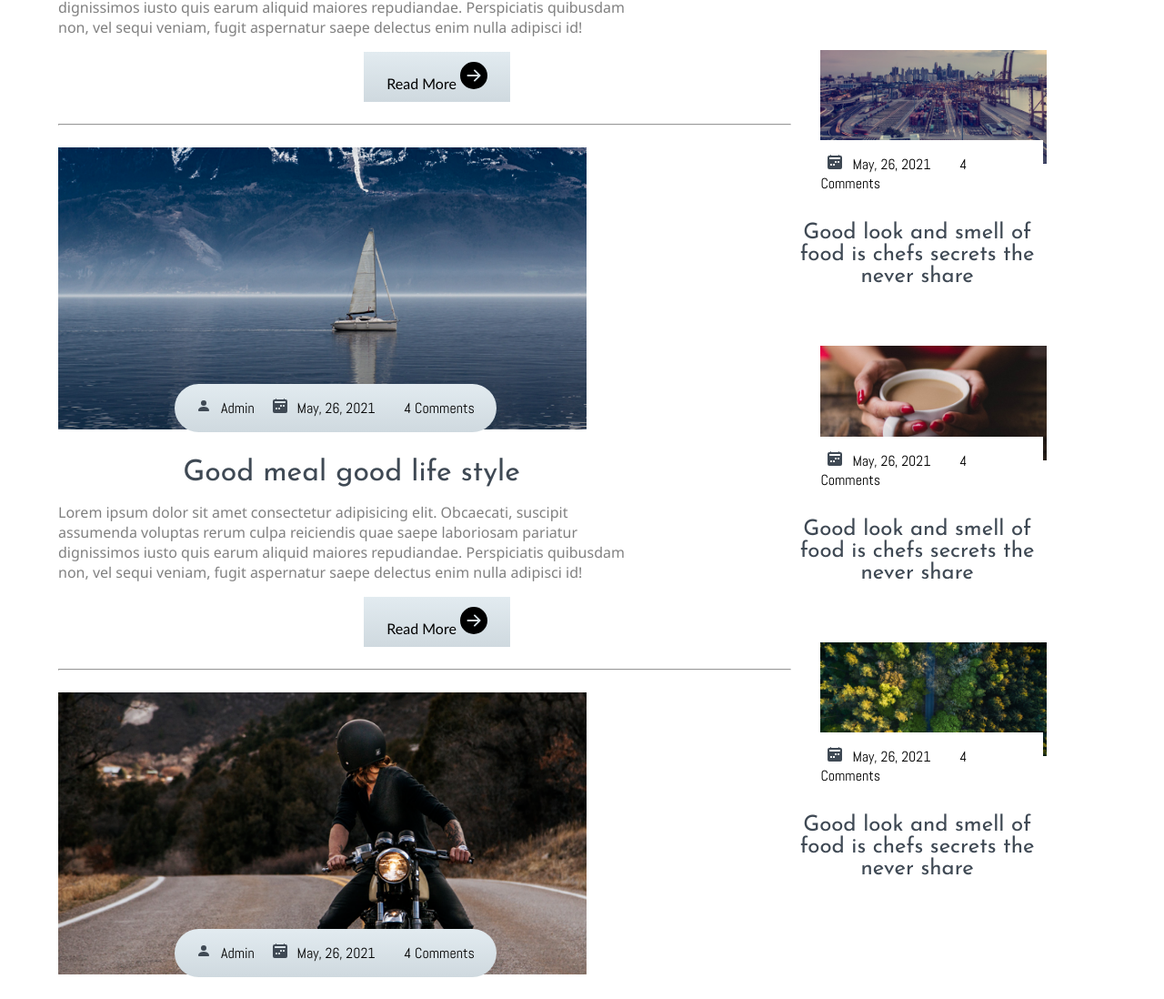
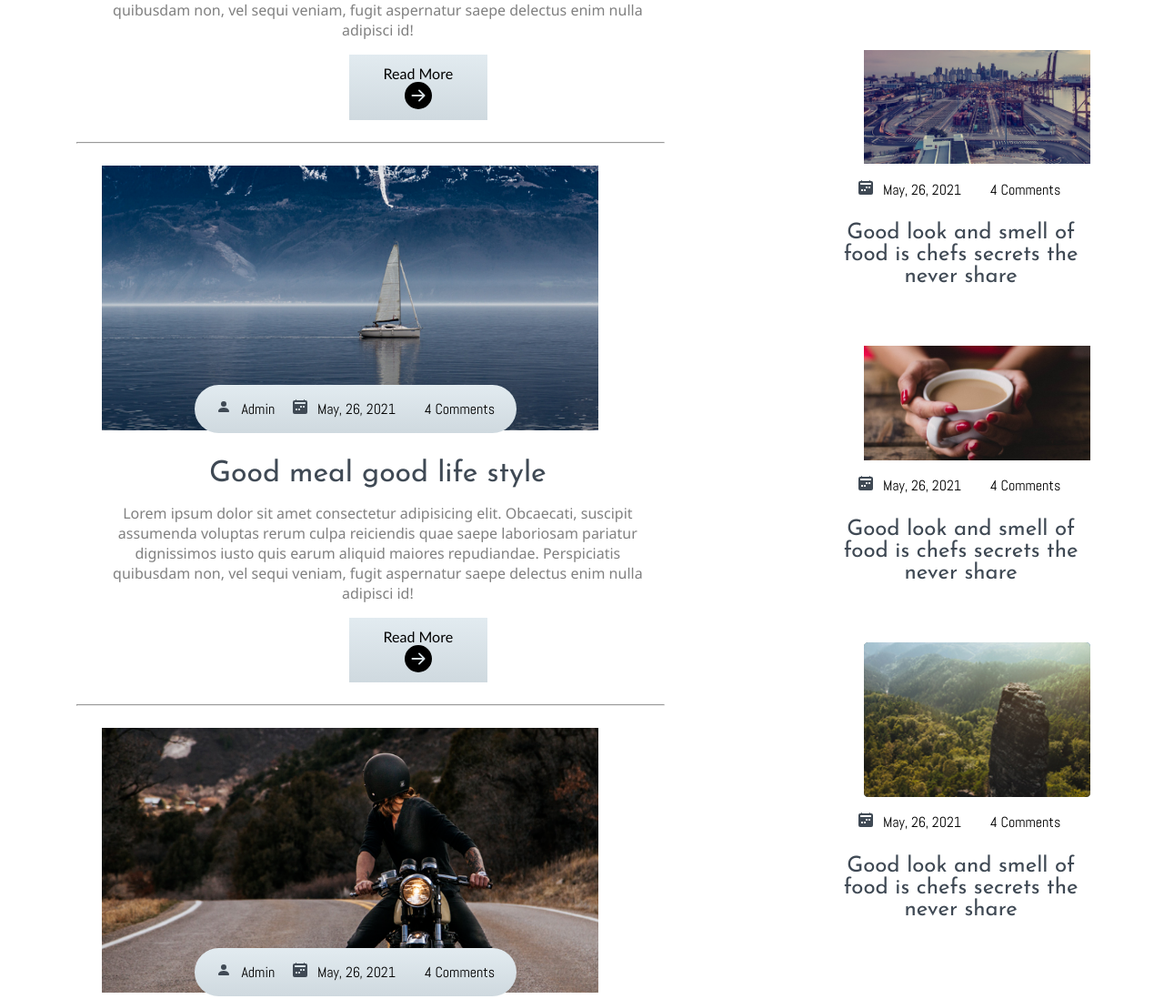
Before and after one commit to Code-250/Richard-s-Blog, a plain HTML site: page container/index.html in a window 1280 px wide. Shown: the part 2205-3303 px from the top of the page at 91% size. Drawn offline with Linux system fonts and the light colour scheme; files whose address does not match are found by name.

Commit message:
solved some issues

```diff
--- a/container/index.html
+++ b/container/index.html
@@ -329,7 +329,7 @@
                         <div class="post-title">
                             <a href="#">Good look and smell of food is chefs secrets the never share</a>
                         </div>
-                        <div class="post-content">
+
                             <div class="post-image">
                                 <img src="../Blooger_Assets/assets/popular-post/m-blog-1.jpg"
                                 alt="blog 1"
@@ -348,9 +348,9 @@
                             <div class="post-title">
                                 <a href="#">Good look and smell of food is chefs secrets the never share</a>
                             </div>
-                            <div class="post-content">
+
                                 <div class="post-image">
-                                    <img src="../Blooger_Assets/assets/popular-post/m-blog-2.jpg"
+                                    <img src="../Blooger_Assets/assets/Blog-post/post-10.jpg"
                                     alt="blog 1"
                                     class="sidebarimg">
 
--- a/css/style.css
+++ b/css/style.css
@@ -69,6 +69,11 @@ span{
 p{
     font-family:'Segoe UI', Tahoma, Geneva, Verdana, sans-serif;
     color:grey
+}
+hr{
+    width:80%;
+    margin-left:20px;
+    margin-right:20px;
 }
 /* -------------- Global classes -------------------
 
@@ -237,6 +242,11 @@ section .container .owl-nav .owl-nav-prev:hover, .owl-nav-next:hover{
     display: grid;
     grid-template-columns: 70% 30%;
 }
+
+.site-content .post-content{
+    text-align:center;
+    padding-left:3rem;
+}
 .site-content .post-content > .post-image, .post-title{
     padding:1rem 0;
     position:relative;
@@ -249,7 +259,7 @@ section .container .owl-nav .owl-nav-prev:hover, .owl-nav-next:hover{
     background:var(--sky);
     position:absolute;
     bottom:1vw;
-    left:10vw;
+    left:8vw;
     border-radius:3rem;
 }
 .site-content .post-content >.post-image > div{
@@ -275,7 +285,7 @@ section .container .owl-nav .owl-nav-prev:hover, .owl-nav-next:hover{
 .post-content .post-title .post-btn{
     padding:.7rem 1.5rem;
     background:var(--sky);
-    margin:0 21rem;
+    margin:0 17rem;
     border-radius:0;
     width:25%;
 
@@ -314,23 +324,26 @@ section .container .owl-nav .owl-nav-prev:hover, .owl-nav-next:hover{
 .site-content > .sidebar .category-list .list-items a{
     color:black;
 }
-.sidebar .post-content .post-title{
-    display:flex;
-    text-align:center;
+.popular-post .post-content{
+    width:100%;
+
 }
-.sidebar .post-content .post-image .sidebarimg{
-    text-align:center;
+.sidebar.popular-post .post-image{
+    margin-right:12rem
+}
+
+.sidebar .popular-post .post-image .sidebarimg{
     padding:2rem;
     transition:all 1s ease;
 }
-.sidebar .post-content .post-image .sidebarimg:hover{
+.sidebar .popular-post .post-image .sidebarimg:hover{
     transform:scale(1.2)
 }
 .site-content .sidebar .popular-post h2{
     padding-top:7rem;
 }
 .site-content .popular-post .post-info{
-    padding:1,4rem .1rem !important;
+    padding:.6rem .1rem !important;
     bottom:0rem !important;
     left:1rem !important;
     border-radius:0rem !important;
```
